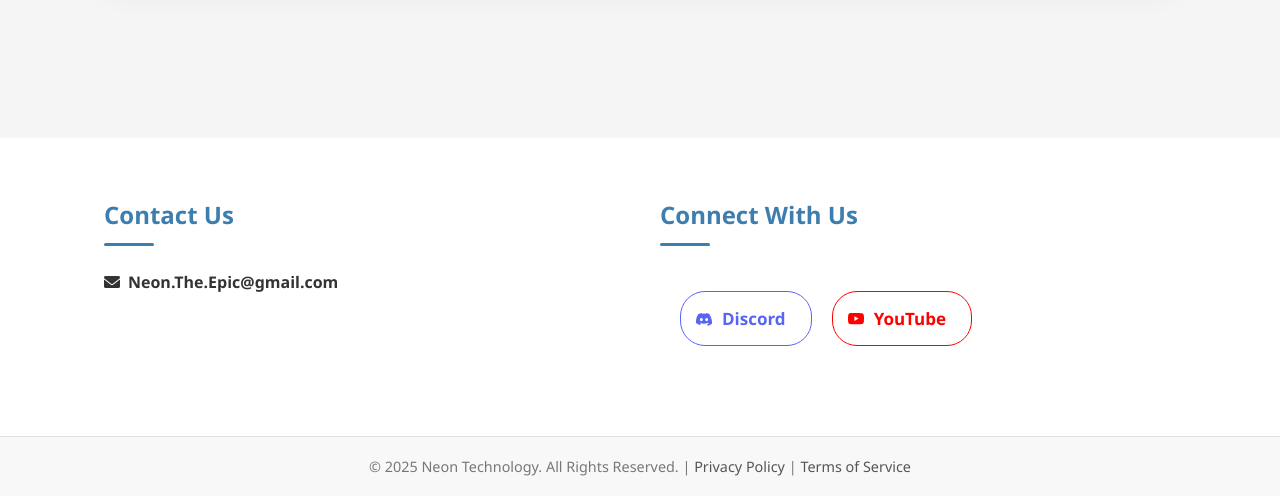
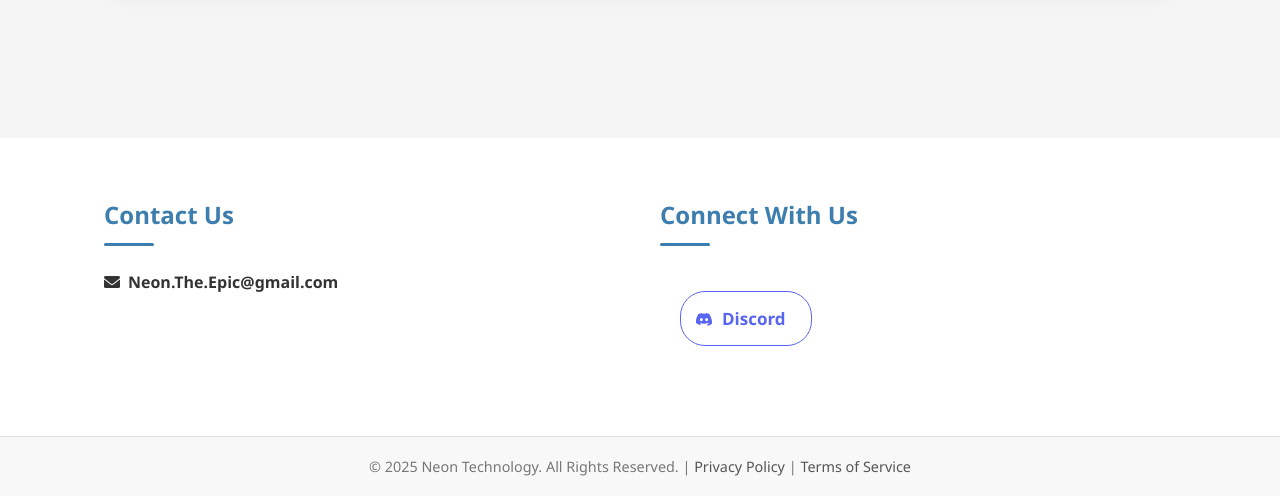
Before and after one commit to Shivanand-Prabhu/Neon-Technology, a plain HTML site: page index.html in a window 1280 px wide. Shown: the part 2209-2705 px from the top of the page. Drawn offline with Linux system fonts and the light colour scheme.

Commit message:
Update index.html

```diff
--- a/index.html
+++ b/index.html
@@ -3173,15 +3173,6 @@
             </svg>
             <span>Discord</span>
           </a>
-
-          <!-- YouTube Button -->
-          <a href="https://www.youtube.com/channel/UCQK2i2h1UBPkB53L01_TitQ" target="_blank" class="social-button youtube-btn">
-            <svg xmlns="http://www.w3.org/2000/svg" width="16" height="16" fill="currentColor" viewBox="0 0 16 16">
-              <path
-                d="M8.051 1.999h.089c.822.003 4.987.033 6.11.335a2.01 2.01 0 0 1 1.415 1.42c.101.38.172.883.22 1.402l.01.104.022.26.008.104c.065.914.073 1.77.074 1.957v.075c-.001.194-.01 1.108-.082 2.06l-.008.105-.009.104c-.05.572-.124 1.14-.235 1.558a2.007 2.007 0 0 1-1.415 1.42c-1.16.312-5.569.334-6.18.335h-.142c-.309 0-1.587-.006-2.927-.052l-.17-.006-.087-.004-.171-.007-.171-.007c-1.11-.049-2.167-.128-2.654-.26a2.007 2.007 0 0 1-1.415-1.419c-.111-.417-.185-.986-.235-1.558L.09 9.82l-.008-.104A31.4 31.4 0 0 1 0 7.68v-.123c.002-.215.01-.958.064-1.778l.007-.103.003-.052.008-.104.022-.26.01-.104c.048-.519.119-1.023.22-1.402a2.007 2.007 0 0 1 1.415-1.42c.487-.13 1.544-.21 2.654-.26l.17-.007.172-.006.086-.003.171-.007A99.788 99.788 0 0 1 7.858 2h.193zM6.4 5.209v4.818l4.157-2.408L6.4 5.209z" />
-            </svg>
-            <span>YouTube</span>
-          </a>
         </div>
       </div>
     </div>
@@ -3512,4 +3503,5 @@
   </script>
 </body>
 
+
 </html>
```
